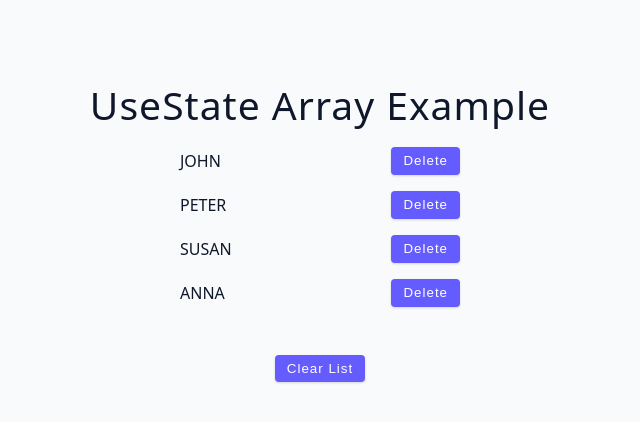
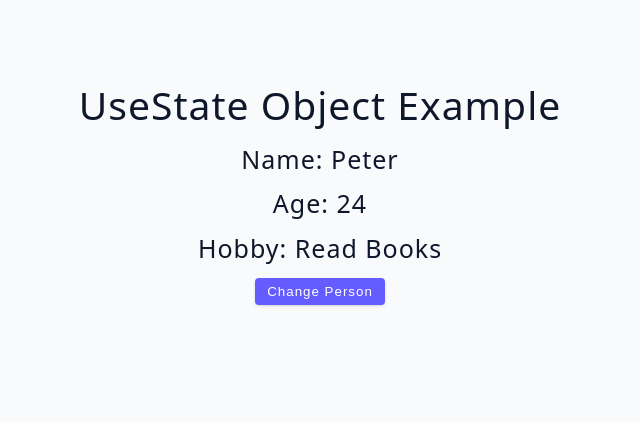
Before and after one commit to hAI-FA001/React--Learn, a React (Vite) app in the folder Advanced/: page / in a window 1280 px wide. Shown: the top 422 px of the page, without its empty margins (320-960 px from the left). Built offline with nearby package versions, Linux system fonts and the light colour scheme.

Commit message:
state updates, auto-batching

```diff
--- a/Advanced/src/App.jsx
+++ b/Advanced/src/App.jsx
@@ -1,4 +1,4 @@
-import Starter from './tutorial/01-useState/starter/03-useState-array'
+import Starter from './tutorial/01-useState/starter/04-useState-object'
 
 function App() {
   return (
--- a/Advanced/src/tutorial/01-useState/starter/04-useState-object.jsx
+++ b/Advanced/src/tutorial/01-useState/starter/04-useState-object.jsx
@@ -1,7 +1,32 @@
-import { useState } from 'react';
+import { useState } from 'react'
 
 const UseStateObject = () => {
-  return <h2>useState object example</h2>;
-};
+  const [name, setName] = useState('Peter')
+  const [age, setAge] = useState(24)
+  const [hobby, setHobby] = useState('Read Books')
 
-export default UseStateObject;
+  return (
+    <>
+      <h2>useState Object Example</h2>
+      <div>
+        <h4>Name: {name}</h4>
+        <h4>Age: {age}</h4>
+        <h4>Hobby: {hobby}</h4>
+      </div>
+      <button
+        type="button"
+        className="btn"
+        onClick={() => {
+          // react will perform auto-batching
+          setName('John')
+          setAge(28)
+          setHobby('Scream At The Computer')
+        }}
+      >
+        Change Person
+      </button>
+    </>
+  )
+}
+
+export default UseStateObject
```
